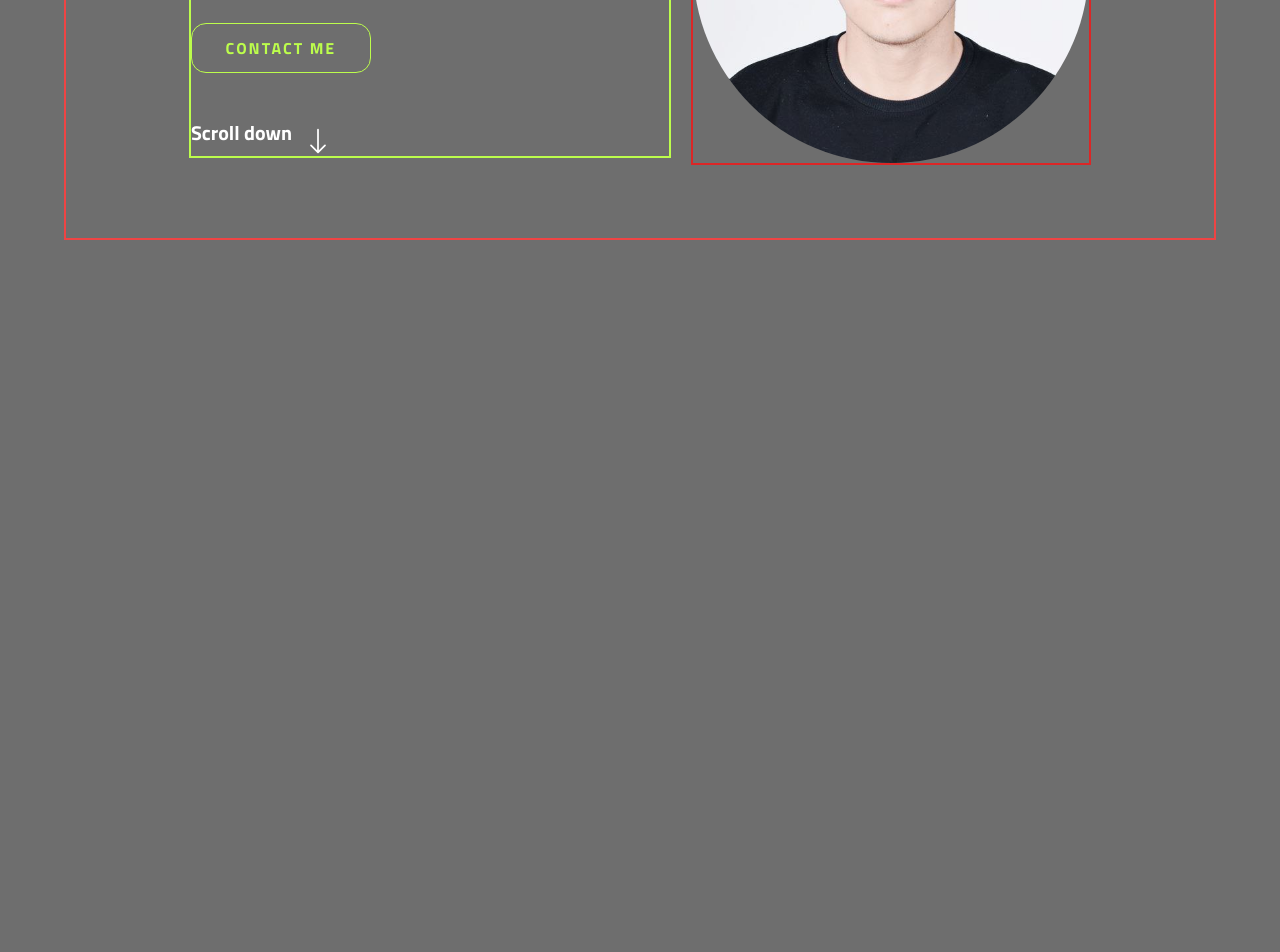
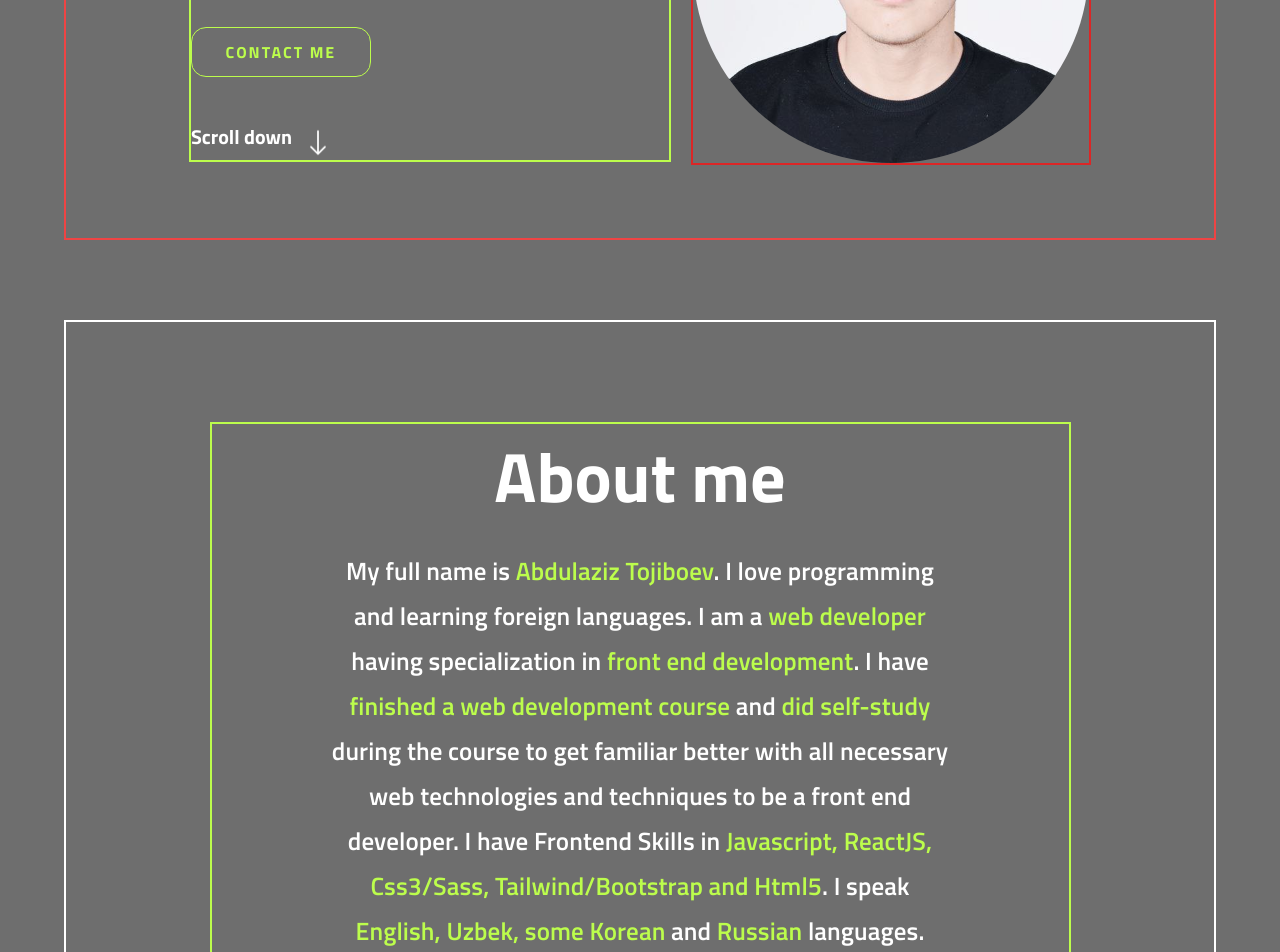
Before and after one commit to Abdulaziz6921/MyPortfolio, a React (Create React App) app: page / in a window 1280 px wide. Shown: the part 420-1372 px from the top of the page. Before the commit the page ends 800 px from the top, so only its background shows below. Built offline with nearby package versions, Linux system fonts and the light colour scheme; a web font is replaced by a local one.

Commit message:
about section added

```diff
--- a/src/App.js
+++ b/src/App.js
@@ -1,3 +1,4 @@
+import About from './Components/About'
 import Home from './Components/Home'
 import Navbar from './Components/Navbar'
 
@@ -6,6 +7,7 @@ function App() {
     <div>
       <Navbar />
       <Home />
+      <About />
     </div>
   )
 }
--- /dev/null
+++ b/src/Components/About.js
@@ -0,0 +1,61 @@
+import React from 'react'
+
+function About() {
+  let stl = {
+    size:
+      'w-[95%] h-fit flex flex-col items-center justify-around mt-[50px] mx-auto border-2 border-white md:w-[90%] md:mt-[80px]',
+
+    about:
+      'w-full h-fit flex flex-col justify-center items-center mt-[50px] border-secondary border-2 text-white md:w-[95%] md:mt-[100px] lg:w-[75%]',
+
+    title: 'text-[50px] font-[700] mb-[20px] md:text-[60px] lg:text-[70px]',
+
+    text:
+      'text-[5cqi] font-[400] leading-[38px] tracking-[0px] text-center px-[10px] md:text-[25px] md:font-[600] md:leading-[45px] md:tracking-[0.1px]  lg:px-[14%]',
+
+    span: 'text-secondary',
+  }
+  return (
+    <div>
+      <div className={stl.size} id="about">
+        <div
+          className={stl.about}
+          data-aos="zoom-in"
+          data-aos-duration="100000"
+          data-aos-delay="300"
+        >
+          <h1 className={stl.title}>About me</h1>
+          <p
+            className={stl.text}
+            data-aos="zoom-in"
+            data-aos-duration="100000"
+            data-aos-delay="900"
+          >
+            My full name is <span className={stl.span}>Abdulaziz Tojiboev</span>
+            . I love programming and learning foreign languages. I am a
+            <span className={stl.span}> web developer</span> having
+            specialization in
+            <span className={stl.span}> front end development</span>. I have
+            <span className={stl.span}>
+              {' '}
+              finished a web development course{' '}
+            </span>
+            and <span className={stl.span}>did self-study </span> during the
+            course to get familiar better with all necessary web technologies
+            and techniques to be a front end developer. I have Frontend Skills
+            in
+            <span className={stl.span}>
+              {' '}
+              Javascript, ReactJS, Css3/Sass, Tailwind/Bootstrap and Html5
+            </span>
+            . I speak
+            <span className={stl.span}> English, Uzbek, some Korean</span> and
+            <span className={stl.span}> Russian</span> languages.
+          </p>
+        </div>
+      </div>
+    </div>
+  )
+}
+
+export default About
--- a/src/Components/Home.css
+++ /dev/null
@@ -1,78 +0,0 @@
-/* Contact me button Starts */
-
-:active,
-:hover,
-:focus {
-  outline: 0 !important;
-  outline-offset: 0;
-}
-::before,
-::after {
-  position: absolute;
-  content: '';
-}
-
-.btn {
-  position: relative;
-  display: inline-block;
-  width: auto;
-  height: auto;
-  background-color: transparent;
-  border: none;
-  cursor: pointer;
-  margin: 30px 0 0 0;
-  min-width: 150px;
-}
-.btn span {
-  position: relative;
-  display: inline-block;
-  font-size: 20px;
-  font-weight: bold;
-  letter-spacing: 2px;
-  top: 0;
-  left: 0;
-  width: 100%;
-  padding: 9px 10px;
-  transition: 0.3s;
-}
-.btn-3 {
-  padding: 5px;
-}
-.btn-3 span {
-  color: rgb(255, 255, 255);
-  background: rgb(109, 162, 16);
-  background: linear-gradient(
-    159deg,
-    rgba(109, 162, 16, 1) 30%,
-    rgba(189, 250, 84, 1) 100%
-  );
-}
-.btn-3::before,
-.btn-3::after {
-  background: transparent;
-  z-index: 2;
-}
-.btn.hover-border-2::before,
-.btn.hover-border-2::after {
-  width: 10%;
-  height: 25%;
-  transition: 0.35s;
-}
-.btn.hover-border-2::before {
-  bottom: 0;
-  left: 0;
-  border-left: 2px solid var(--white);
-  border-bottom: 2px solid var(--white);
-}
-.btn.hover-border-2::after {
-  top: 0;
-  right: 0;
-  border-right: 2px solid var(--white);
-  border-top: 2px solid var(--white);
-}
-.btn.hover-border-2:hover::before,
-.btn.hover-border-2:hover::after {
-  width: 99%;
-  height: 99%;
-}
-/* Contact me button Ends */
--- a/src/Components/Home.js
+++ b/src/Components/Home.js
@@ -1,9 +1,7 @@
-import React from 'react'
 import { useState } from 'react'
+import { BsArrowDown } from 'react-icons/bs'
 import selfie from '../Images/selfie.jpg'
-import './Home.css'
 import wave from '../Images/wave.svg'
-import { BsArrowDown } from 'react-icons/bs'
 
 function Home() {
   const [time, setTime] = useState(true)
@@ -14,32 +12,40 @@ function Home() {
     }, 1000)
   }
   myFunc()
+
   let stl = {
     size:
       'w-[95%] h-[550px] flex items-center justify-center border-2 border-red-500 mt-[30px] mx-auto text-white font-[700] md:w-[90%]',
+
     intro: `${
       time ? 'translate-x-[-1000px]' : 'translate-x-[0]'
     } duration-[1.3s] w-full h-fit flex flex-col justify-center mr-0  border-2 border-secondary lg:w-[42%] md:w-[55%]  md:mr-[20px]`,
+
     hand:
-      'animate-wiggle w-[28px] h-[35px]  lg:w-[45px] lg:h-[45px] animate- inline ml-[2%] lg:[4%]',
-    intro_h2: 'text-secondary text-[27px] md:text-[30px] mt-[10px] mb-[20px]',
+      'animate-wiggle inline ml-[2%] w-[28px] h-[35px] lg:w-[40px] lg:h-[40px] lg:[4%]',
+
+    intro_h2: 'text-secondary text-[27px] mt-[10px] mb-[20px] md:text-[30px]',
+
     intro_p:
-      ' text-[18px] md:text-[20px] pr-[34%] lg:pr-[36%] leading-[22px] font-[600]',
+      'text-[18px] pr-[34%] leading-[22px] font-[600] md:text-[20px] lg:pr-[36%]',
+
     btn:
-      "my-[40px] w-[180px] h-[50px] relative tracking-[2px] font-[700] border-[1px] border-secondary rounded-[15px]  bg-transparent py-2.5 px-5 uppercase  text-secondary transition-colors hover:border-0 before:absolute before:left-0 before:top-0 before:rounded-[15px] before:-z-10 before:h-full before:w-full before:origin-top-left before:scale-x-0 before:bg-gradient-to-r from-[#6DA210] to-secondary before:transition-transform before:duration-700 before:content-[''] hover:text-white before:hover:scale-x-100",
+      "w-[180px] h-[50px] my-[40px] relative tracking-[2px] font-[700] border-[1px] border-secondary rounded-[15px]  bg-transparent py-2.5 px-5 uppercase  text-secondary transition-colors hover:border-0 before:absolute before:left-0 before:top-0 before:rounded-[15px] before:-z-10 before:h-full before:w-full before:origin-top-left before:scale-x-0 before:bg-gradient-to-r from-[#6DA210] to-secondary before:transition-transform before:duration-700 before:content-[''] hover:text-white before:hover:scale-x-100",
+
     intro_arrow:
       'inline ml-[12px] mt-[15px] font-[700] text-[28px] animate-bounce',
 
-    photo: `hidden md:block animate-photo lg:w-[400px] lg:h-[400px] border-2 border-red-600 md:w-[280px] md:h-[280px] ${
+    photo: `hidden md:block md:w-[280px] md:h-[280px] lg:w-[400px] lg:h-[400px] animate-photo border-2 border-red-600 ${
       time ? 'translate-x-[1000px]' : 'translate-x-[0]'
     } duration-[1.3s]`,
 
-    photo_self: 'object-cover rounded-full w-full h-full',
+    photo_self: 'w-full h-full object-cover rounded-full',
   }
+
   return (
     <div className={stl.size}>
       <div class={stl.intro}>
-        <h1 className="text-[42px] md:text-[45px]">
+        <h1 className="text-[42px] md:text-[45px] lg:text-[50px]">
           Hi, I'm <span className="text-secondary">Abdulaziz</span>
           <img
             src={wave}
--- a/src/Components/Navbar.js
+++ b/src/Components/Navbar.js
@@ -1,12 +1,12 @@
+import React, { useState } from 'react'
+import { useEffect } from 'react'
 import { GoThreeBars } from 'react-icons/go'
 import { BsArrowRightCircleFill } from 'react-icons/bs'
-import selfie from '../Images/selfie.jpg'
 import { AiFillHome } from 'react-icons/ai'
 import { FaUser } from 'react-icons/fa'
 import { FaProjectDiagram } from 'react-icons/fa'
 import { FaPhone } from 'react-icons/fa'
-import React, { useState } from 'react'
-import { useEffect } from 'react'
+import selfie from '../Images/selfie.jpg'
 import AOS from 'aos'
 import 'aos/dist/aos.css'
 
@@ -19,32 +19,45 @@ function Navbar() {
 
   const stl = {
     size:
-      'relative  w-[95%] h-[60px] border-2 border-red-500 mx-auto flex justify-between items-center text-white overflow-hidden lg:w-[90%] md:h-[80px] md:sticky top-0 right-0 left-0 md:z-20 ',
-    name: 'text-[25px] md:text-[32px] oblique font-mono font-bold ',
+      'relative bg-primary w-[95%] h-[60px] border-2 border-red-500 mx-auto flex justify-between items-center text-white overflow-hidden md:h-[80px] md:sticky top-0 right-0 left-0 md:z-20 lg:w-[90%] md:z-20',
+
+    name: 'text-[25px] oblique font-mono font-bold md:text-[32px]',
+
     main_links:
-      'hidden  lg:w-[45%] md:w-[50%] md:h-[55px] border-2 border-green-500 md:flex justify-evenly items-center ',
+      'hidden md:flex justify-evenly items-center md:w-[50%] md:h-[55px] lg:w-[45%]  border-2 border-green-500  ',
+
     li: 'w-[130px] h-full',
+
     li_a:
-      'w-full h-full flex justify-center items-center font-[600] text-[20px] duration-400 hover:text-secondary hover:rounded-[8px] hover:bg-gradient-to-r from-[#636363] to-[#bab8b8] hover:shadow-xl    hover:duration-300',
+      'w-full h-full flex justify-center items-center font-[600] text-[20px] duration-400 hover:text-secondary hover:rounded-[8px] hover:bg-gradient-to-r from-[#636363] to-[#bab8b8] hover:shadow-xl hover:duration-300',
+
     three_bar:
-      'md:hidden w-[50px] flex justify-center items-center h-full border-2 border-green-700',
-    bar: ' text-[42px]',
+      'w-[50px] flex justify-center items-center h-full border-2 border-green-700 md:hidden',
+
+    bar: 'text-[42px]',
 
     arrow_icon:
-      'mt-[10px] mb-[20px] ml-[5%] text-[25px] bg-[#bcfd4c] rounded-[50%]  hover:text-primary',
+      'mt-[10px] mb-[20px] ml-[5%] text-[25px] bg-[#bcfd4c] rounded-[50%] hover:text-primary',
+
     img:
       'w-[140px] h-[140px] mt-[20px] mx-auto mb-[5px] rounded-full object-contain',
-    profession: 'text-center text-[17px] text-primary font-[600] ',
-    li_collection: 'mt-[20px] w-full h-[25%] flex flex-col justify-between',
+
+    profession: 'text-center text-[17px] text-primary font-[600]',
+
+    li_collection: 'w-full h-[25%] flex flex-col justify-between mt-[20px]',
 
     l_items:
-      'group w-[95%] h-[65px] flex items-center justify-center rounded-r-[14px]  hover:bg-primary ',
-    inner_li: 'flex justify-start items-center w-[135px] h-full ',
+      'group w-[95%] h-[65px] flex items-center justify-center rounded-r-[14px] hover:bg-primary ',
+
+    inner_li: 'w-[135px] h-full flex justify-start items-center',
+
     l_items_a: 'group-hover:text-secondary',
+
     l_items_icons: ' text-[15px] mr-[10px] group-hover:text-secondary',
+
     right_slider: `${
       open ? 'translate-x-[600px]' : 'translate-x-[0px]'
-    } w-[50%] h-full fixed right-0 top-0 z-20 rounded-l-[25px] bg-[#bcfd4c] md:hidden duration-500`,
+    } w-[50%] h-full fixed right-0 top-0 z-20 rounded-l-[25px] bg-[#bcfd4c] duration-500 md:hidden`,
   }
 
   return (
```
